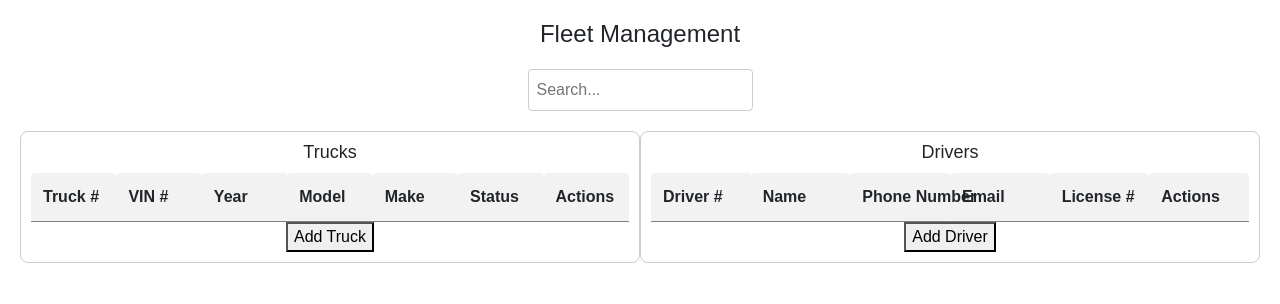
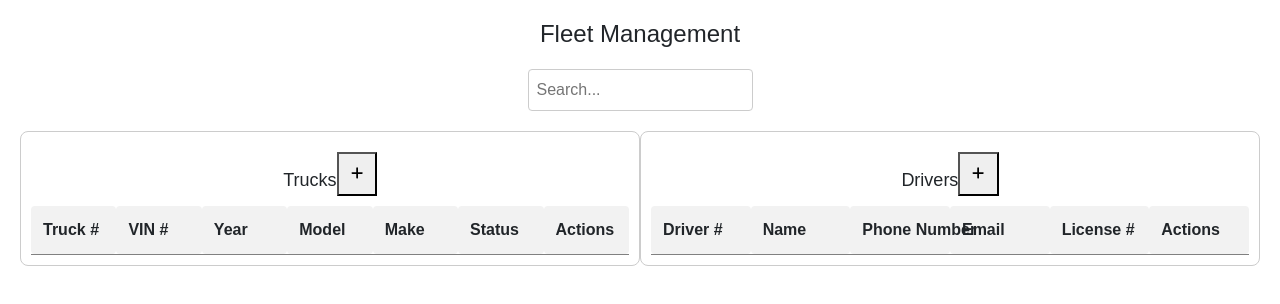
Before and after one commit to lizbissinger/Senior-Design, a React (Vite) app: page /fleet in a window 1280 px wide. Shown: the top 304 px of the page. Built offline with nearby package versions, Linux system fonts and the light colour scheme; the HTML template or start-up script is replaced by a standard one.

Commit message:
UI changes

```diff
--- a/src/components/FleetManagement/FleetManagement.css
+++ b/src/components/FleetManagement/FleetManagement.css
@@ -58,7 +58,16 @@ table tr:nth-child(even) {
   background-color: #f9f9f9;
 }
 
-/* Add styles for the status cells, add-button, etc. if needed */
+/* Styles for the status cells, add-button, etc. */
+.status-cell {
+  font-size: 14px; /* Adjust size if needed */
+  padding: 4px; /* Adjust size if needed */
+}
+
+.add-button {
+  font-size: 14px;
+  padding: 4px; /* Adjust size if needed */
+}
 
 @media screen and (max-width: 768px) {
   .fleet-management-container {
@@ -93,7 +102,7 @@ table tr:nth-child(even) {
     padding: 2px;
   }
 
-  .add-button button {
+  .add-button {
     font-size: 14px;
     padding: 4px 8px;
   }
--- a/src/components/FleetManagement/FleetManagement.tsx
+++ b/src/components/FleetManagement/FleetManagement.tsx
@@ -1,5 +1,7 @@
 import React, { useState } from 'react';
 import './fleetManagement.css';
+import { FontAwesomeIcon } from '@fortawesome/react-fontawesome';
+import { faTrash, faPlus } from '@fortawesome/free-solid-svg-icons';
 
 const FleetManagement: React.FC = () => {
   const [trucks, setTrucks] = useState<any[]>([]);
@@ -61,7 +63,12 @@ const FleetManagement: React.FC = () => {
       </div>
       <div className="tables-container">
         <div className="table">
-          <h3>Trucks</h3>
+          <h3>
+            Trucks
+            <button onClick={addTruck} className="add-button">
+              <FontAwesomeIcon icon={faPlus} />
+            </button>
+          </h3>
           <table>
             <thead>
               <tr>
@@ -120,16 +127,22 @@ const FleetManagement: React.FC = () => {
                     />
                   </td>
                   <td>
-                    <button onClick={() => deleteTruck(index)}>Delete</button>
+                    <button onClick={() => deleteTruck(index)}>
+                      <FontAwesomeIcon icon={faTrash} />
+                    </button>
                   </td>
                 </tr>
               ))}
             </tbody>
           </table>
-          <button onClick={addTruck}>Add Truck</button>
         </div>
         <div className="table">
-          <h3>Drivers</h3>
+          <h3>
+            Drivers
+            <button onClick={addDriver} className="add-button">
+              <FontAwesomeIcon icon={faPlus} />
+            </button>
+          </h3>
           <table>
             <thead>
               <tr>
@@ -180,13 +193,14 @@ const FleetManagement: React.FC = () => {
                     />
                   </td>
                   <td>
-                    <button onClick={() => deleteDriver(index)}>Delete</button>
+                    <button onClick={() => deleteDriver(index)}>
+                      <FontAwesomeIcon icon={faTrash} />
+                    </button>
                   </td>
                 </tr>
               ))}
             </tbody>
           </table>
-          <button onClick={addDriver}>Add Driver</button>
         </div>
       </div>
     </div>
```
